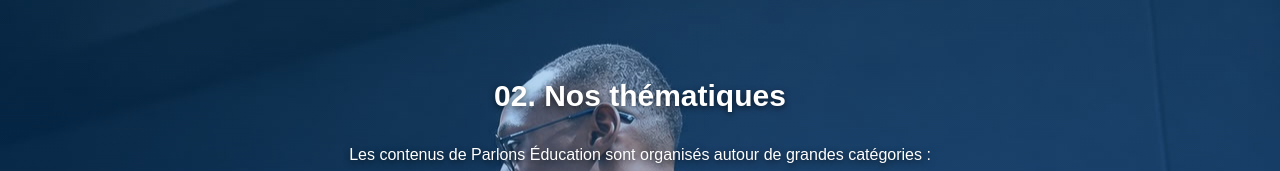
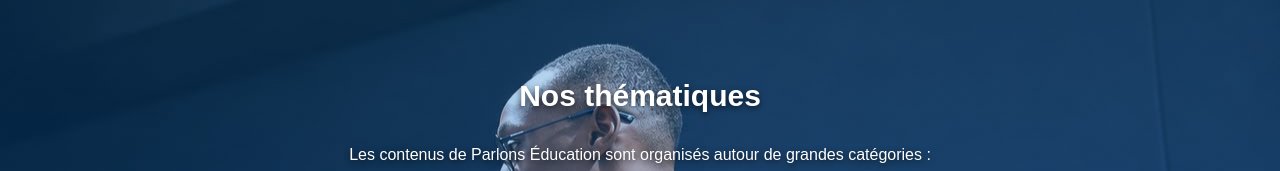
Before and after one commit to bocar6106-arch/parlons-education, a plain HTML site: page index.html in a window 1280 px wide. Shown: the part 1238-1409 px from the top of the page. Drawn offline with Linux system fonts and the light colour scheme.

Commit message:
Remove numbering from topics heading

```diff
--- a/index.html
+++ b/index.html
@@ -122,7 +122,7 @@
     <!-- NOS THÉMATIQUES -->
     <section id="thematiques" class="section bandeau thematiques-bandeau">
 
-        <h2>02. Nos thématiques</h2>
+        <h2>Nos thématiques</h2>
         <p>Les contenus de Parlons Éducation sont organisés autour de grandes catégories :</p>
 
         <ul class="thematiques-list">
```
